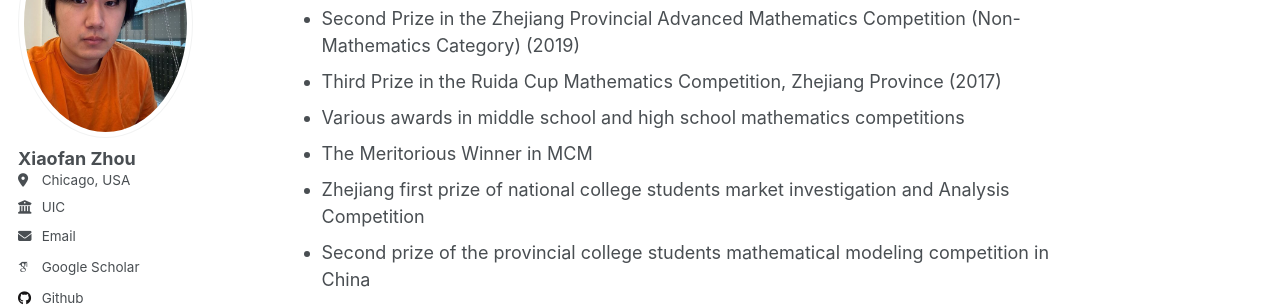
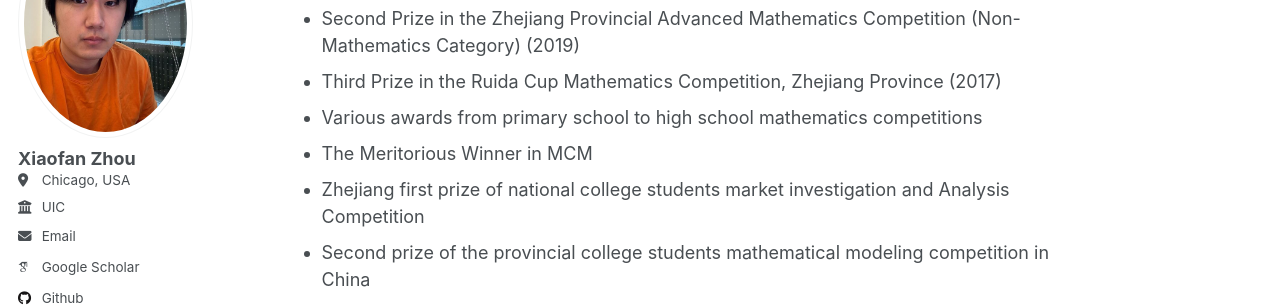
Before and after one commit to AlearZhou/AlearZhou.github.io, a Jekyll site: the page built from _pages/competitions.md, in a window 1280 px wide. Shown: the part 197-504 px from the top of the page. Built offline with Jekyll 4.4.1, drawn with Linux system fonts in a browser that asks for light colours; some web fonts are replaced.

Commit message:
Update competitions.md

```diff
--- a/_pages/competitions.md
+++ b/_pages/competitions.md
@@ -8,7 +8,7 @@ author_profile: true
 - First Prize in the National High School Mathematics Competition of China (2017)
 - Second Prize in the Zhejiang Provincial Advanced Mathematics Competition (Non-Mathematics Category) (2019)
 - Third Prize in the Ruida Cup Mathematics Competition, Zhejiang Province (2017)
-- Various awards in middle school and high school mathematics competitions
+- Various awards from primary school to high school mathematics competitions
 - The Meritorious Winner in MCM
 - Zhejiang first prize of national college students market investigation and Analysis Competition
 - Second prize of the provincial college students mathematical modeling competition in China
```
